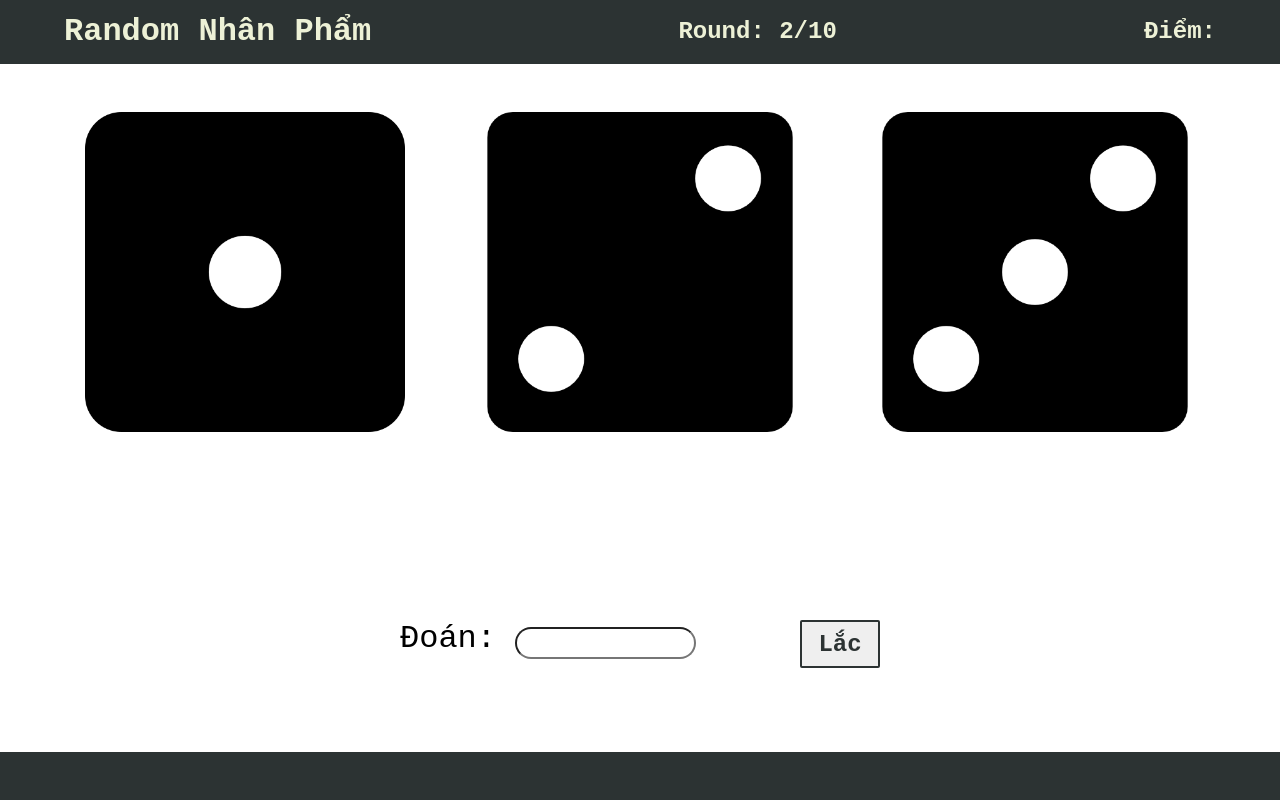
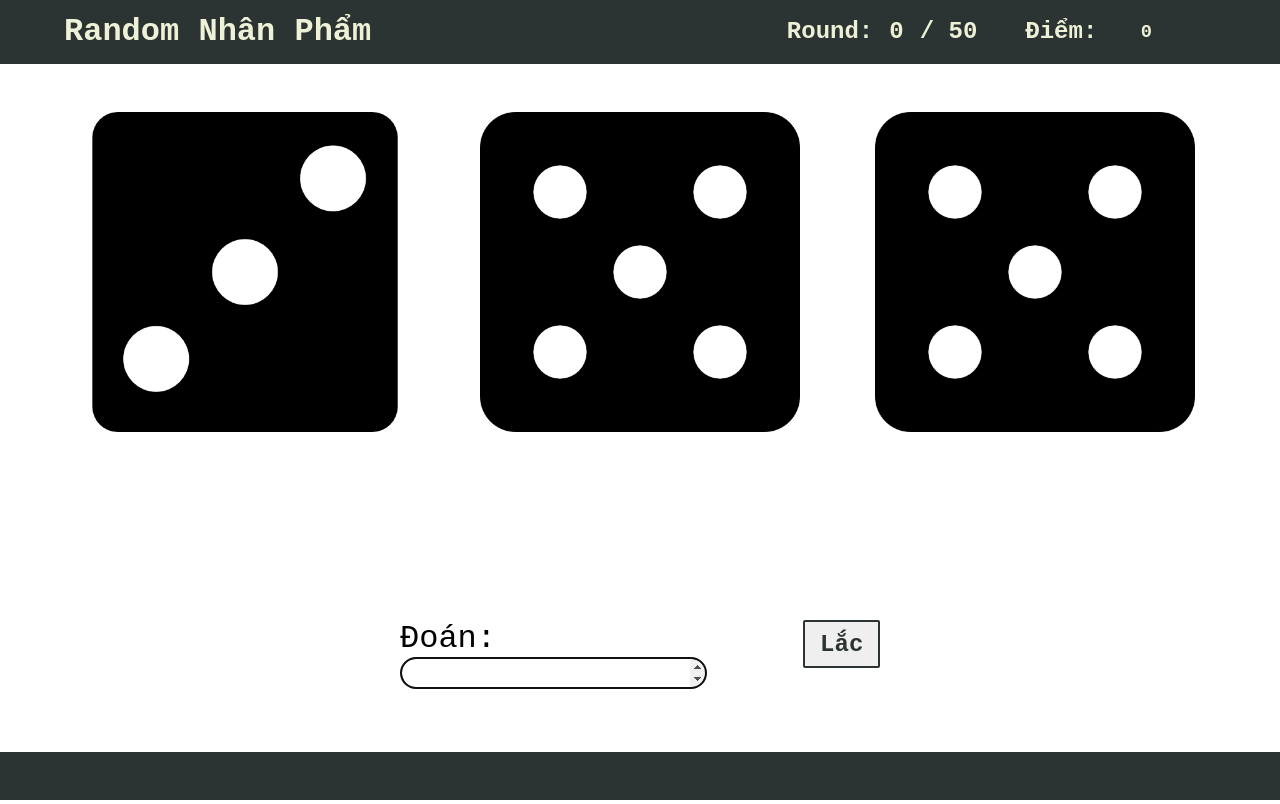
Before and after one commit to thien0709/Random_Nhan_Pham, a plain HTML site: page index.html in a window 1280 px wide. Both pictures are taken after a click on the button "Lắc". Drawn offline with Linux system fonts and the light colour scheme.

Commit message:
last commit

```diff
--- a/assets/css/styles.css
+++ b/assets/css/styles.css
@@ -26,6 +26,32 @@ html{
 #head h2,#head h1{
     line-height: 4rem;
 }
+#head .truoc{
+    width: 80%;
+    display: flex;
+    justify-content: space-between;
+}
+#head .vong{
+    display: flex;
+}
+#head .vong .lan{
+    padding: 0 1rem;
+    line-height: 4rem;
+}
+#head .score{
+    width: 15rem;
+    padding: 0 3rem;
+    right: 5rem;
+    display: flex;
+
+}
+#head .score h2{
+    width: 80%;
+}
+#head .score h3{
+    line-height: 4rem;
+    padding: 0 1rem;
+}
 #content{
 
     padding: 3rem;
@@ -42,7 +68,6 @@ html{
     width: calc(20rem);
 }
 #score{
-
     padding: 10rem 5rem;
     width: 50%;
     height: 5rem;
@@ -62,6 +87,9 @@ html{
     margin: auto;
     height: 2rem;
     border-radius: 2rem;
+    font-family: 'Courier New', Courier, monospace;
+    font-size: 1.5rem;
+    text-align: center;
 }
 #score button{
     border-radius: 2px;
--- a/assets/js/app.js
+++ b/assets/js/app.js
@@ -1,26 +1,52 @@
 const btn = document.querySelector('button');
 const input = document.querySelector('input');
 const imgs = document.querySelectorAll('.pic img');
+const diem = document.querySelector('.diem');
+const lan = document.querySelector('#head .vong .lan');
 function getRandom(){
     return random = Math.floor(Math.random()*6)+1;
 }
 function getRandoms(){
-
+    const arrRandom = [];
+    for(let i=0;i<3;i++){
+        arrRandom.push(getRandom());
+    }
+    return arrRandom;
 }
+ let score=0;
+ let round=0;
 btn.onclick = function(e){
     //Lay du lieu tu input value
     const value = input.value;
+
     //Random
-    const arrRandom=[]
-
+    const randomList = getRandoms();
 
     //Xu li diem
+     //Thay anh
+    imgs.forEach((item,index) => {
+        item.src= `./assets/img/${randomList[index]}.png`;
+    })
+     //In diem
+    const sum = randomList.reduce((Sum, a) => Sum + a, 0);
+    if(value <3 || value >18 || !value){
+        alert('Không hợp lệ nhập lại dự đoán!');
+        input.focus();
+        return;
+    }
+     //So lan
+    round ++;
+    if(round>10){
+        alert('Bạn đã hết lượt chơi! Hãy nạp thêm tiền');
+        return;
+    }
+     //Thong bao doan dung hay sai
+    if(value == sum){
+        score +=10;
+        alert("Bạn đã đoán đúng!");
+    }
+    else alert("Bạn đã đoán sai!");
+    lan.innerText = `${round}`
+    diem.innerText = `${score}`
 
 }
-// console.log(btn,imgs,);
-// btn.addEventListener("click", function(){
-//     if (this.classList.contains('changed')) {
-
-//     }
-// }
-// )
--- a/index.html
+++ b/index.html
@@ -5,22 +5,27 @@
     <meta charset="UTF-8">
     <meta http-equiv="X-UA-Compatible" content="IE=edge">
     <meta name="viewport" content="width=device-width, initial-scale=1.0">
-    <title>Lắc xúc sắc</title>
+    <title>Random Nhân Phẩm</title>
     <link rel="stylesheet" href="./assets/css/styles.css">
-    <link rel="shortcut icon" href="./assets/img/2.png" type="image/x-icon">
+    <link rel="shortcut icon" href="./assets/img/kisspng-stock-photography-ink-image-vector-graphics-pen-game-dice-icon-free-of-78-free-vector-emoji-5c608b0f9f86b6.8992229015498309276534.jpg" type="image/x-icon">
 </head>
 
 <body>
     <div id="main">
         <div id="head">
+            <div class="truoc">
             <div class="ten">
                 <h1>Random Nhân Phẩm</h1>
             </div>
             <div class="vong">
-                <h2>Round: 2/10</h2>
+                <h2>Round:</h2>
+                <h2 class="lan">0</h2>
+                <h2>/ 50</h2>
             </div>
+        </div>
             <div class="score">
                 <h2>Điểm: </h2>
+                <h3 class="diem">0</h3>
             </div>
         </div>
         <div id="content">
@@ -38,7 +43,7 @@
         <div id="score">
             <div class="doan">
             <label for="doan">Đoán: </label>
-            <input type="text">
+            <input type="number">
         </div>
             <button type="button">
                 <h6>Lắc</h6>
```
Also changed, not shown: assets/img/kisspng-stock-photography-ink-image-vector-graphics-pen-game-dice-icon-free-of-78-free-vector-emoji-5c608b0f9f86b6.8992229015498309276534.jpg (added).
